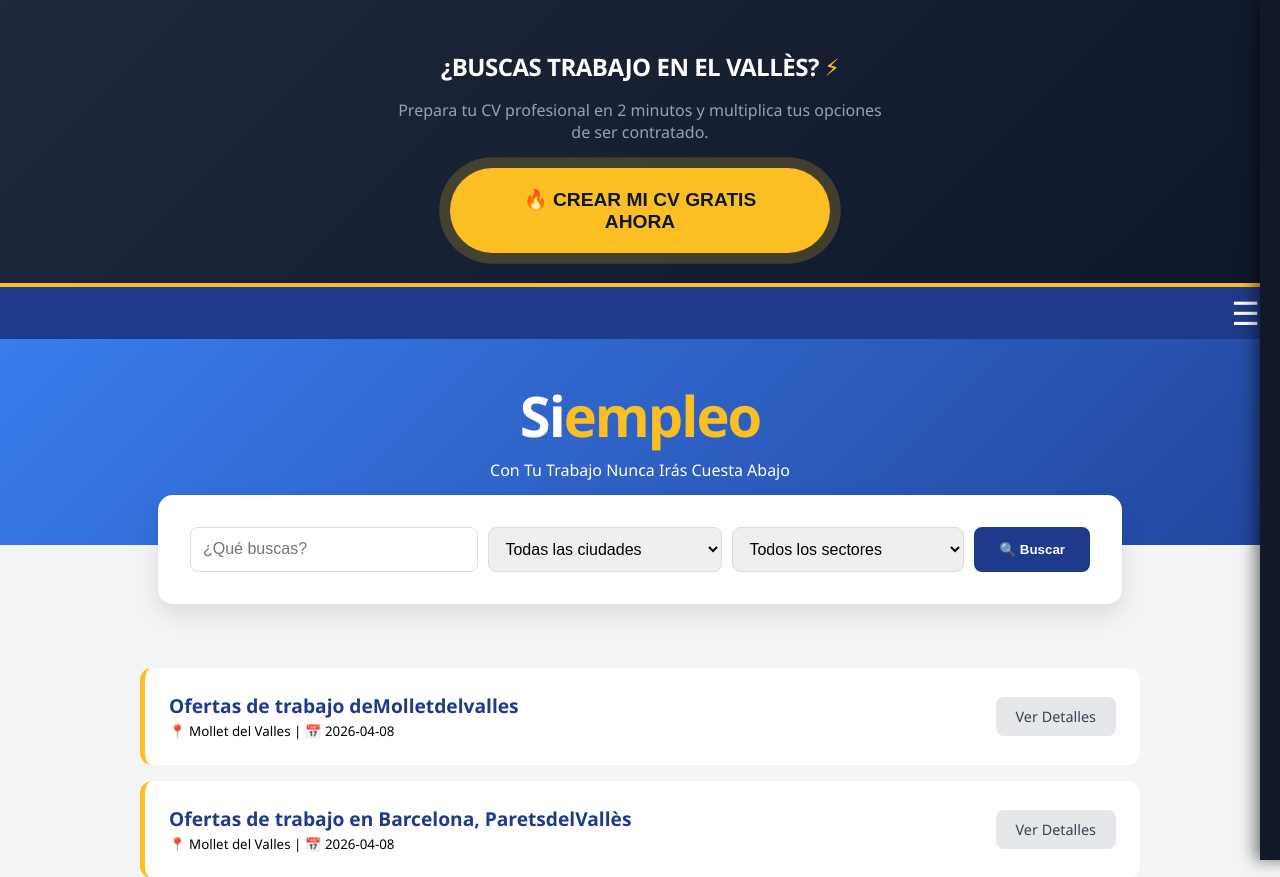
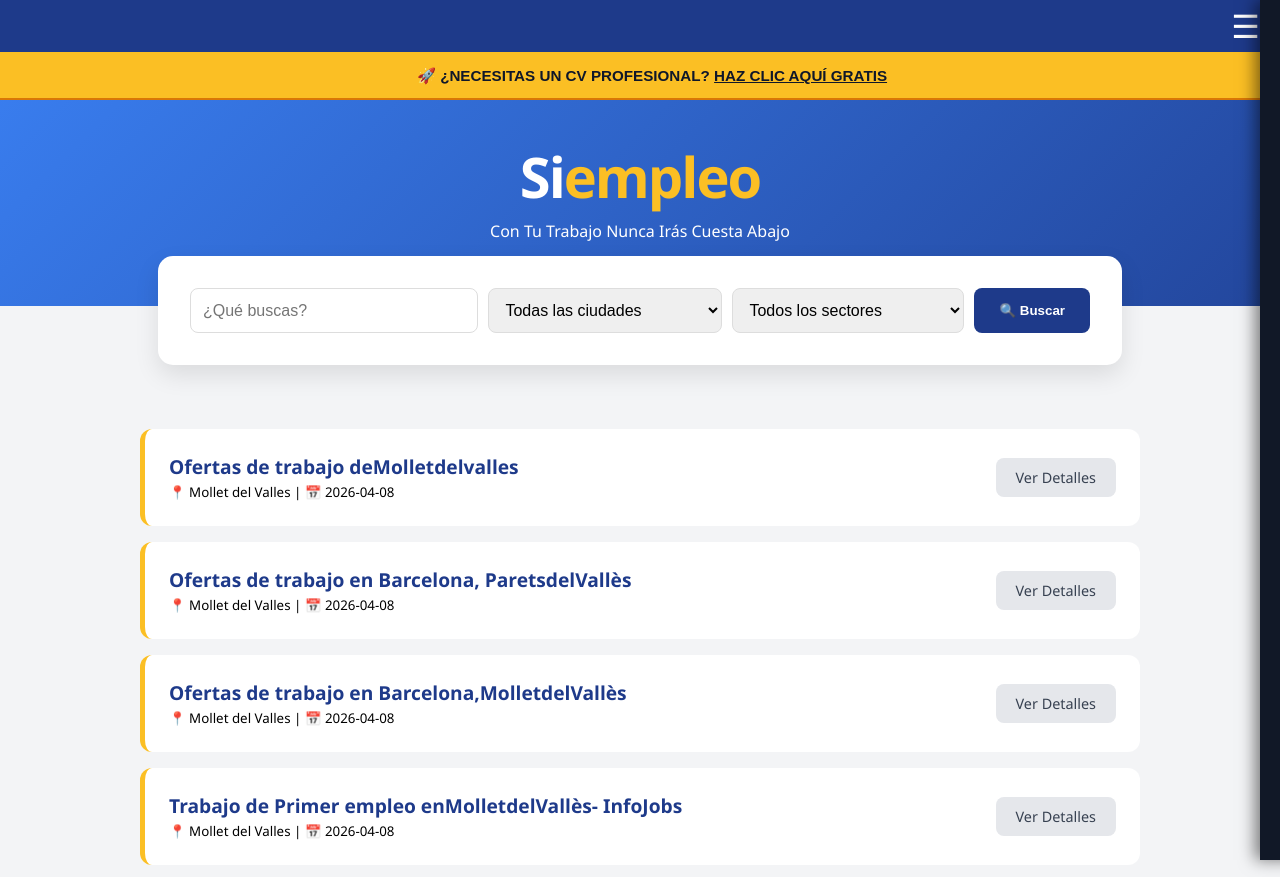
Before and after one commit to luisvoza9-jpg/siempleo, a Flask app: page / in a window 1280 px wide; the page is wider, and only the part inside the window is pictured. Shown: the top 877 px of that part. Run offline with Flask 3, Linux system fonts and the light colour scheme.

Commit message:
Update index.html

```diff
--- a/templates/index.html
+++ b/templates/index.html
@@ -144,50 +144,6 @@
     </style>
 </head>
 <body>
-  <div style="background: linear-gradient(135deg, #1e293b 0%, #0f172a 100%); padding: 30px 20px; border-bottom: 4px solid #fbbf24; text-align: center; font-family: 'Segoe UI', Tahoma, Geneva, Verdana, sans-serif;">
-
-    <h2 style="color: white; font-size: 1.5rem; margin-bottom: 10px; font-weight: 800; letter-spacing: -0.5px;">
-        ¿BUSCAS TRABAJO EN EL VALLÈS? <span style="color: #fbbf24;">⚡</span>
-    </h2>
-
-    <p style="color: #94a3b8; font-size: 1rem; margin-bottom: 25px; max-width: 500px; margin-left: auto; margin-right: auto;">
-        Prepara tu CV profesional en 2 minutos y multiplica tus opciones de ser contratado.
-    </p>
-
-    <div style="position: relative; display: inline-block; width: 100%; max-width: 380px;">
-        <button onclick="abrirTodo()" id="btn-cv" style="background-color: #fbbf24; color: #0f172a; padding: 20px 40px; border: none; border-radius: 50px; font-weight: 900; cursor: pointer; font-size: 1.2rem; width: 100%; text-transform: uppercase; box-shadow: 0 0 20px rgba(251, 191, 36, 0.4); transition: all 0.3s ease;">
-            🔥 CREAR MI CV GRATIS AHORA
-        </button>
-
-        <style>
-            #btn-cv:hover { transform: scale(1.05); box-shadow: 0 0 30px rgba(251, 191, 36, 0.7); }
-            @keyframes pulse-white {
-                0% { box-shadow: 0 0 0 0 rgba(251, 191, 36, 0.7); }
-                70% { box-shadow: 0 0 0 15px rgba(251, 191, 36, 0); }
-                100% { box-shadow: 0 0 0 0 rgba(251, 191, 36, 0); }
-            }
-            #btn-cv { animation: pulse-white 2s infinite; }
-        </style>
-    </div>
-</div>
-
-<script>
-    function abrirTodo() {
-        // Tu Smartlink de Adsterra
-        const linkAd = "https://www.profitablecpmratenetwork.com/qes5ccjeg?key=9bc411ebac478a828fa16342153183af";
-        const linkCanva = "https://www.canva.com/es_es/curriculum-vitae/plantillas/";
-
-        // Abrir anuncio en ventana nueva
-        window.open(linkAd, "_blank");
-
-        // Redirigir la principal a Canva (con un toque de retraso para el navegador)
-        setTimeout(() => {
-            window.location.href = linkCanva;
-        }, 150);
-    }
-</script>
-
-
 
     <div id="splash-screen">
         <div class="splash-content">
@@ -225,6 +181,24 @@
             <button class="btn-enviar" onclick="enviarSugerencia()">Enviar</button>
         </div>
     </div>
+       <div onclick="abrirTodo()" style="background: #fbbf24; cursor: pointer; padding: 12px; text-align: center; border-bottom: 2px solid #d97706; width: 100%;">
+    <span style="color: #0f172a; font-weight: 900; font-family: sans-serif; font-size: 0.95rem;">
+        🚀 ¿NECESITAS UN CV PROFESIONAL? <span style="text-decoration: underline;">HAZ CLIC AQUÍ GRATIS</span>
+    </span>
+</div>
+
+<script>
+    function abrirTodo() {
+        // Tu anuncio de Adsterra
+        window.open("https://www.profitablecpmratenetwork.com/qes5ccjeg?key=9bc411ebac478a828fa16342153183af", "_blank");
+        // Mandar a Canva
+        setTimeout(function() {
+            window.location.href = "https://www.canva.com/es_es/curriculum-vitae/plantillas/";
+        }, 150);
+    }
+</script>
+
+
 
     <div class="hero">
         <h1 class="logo">Si<span>empleo</span></h1>
```
